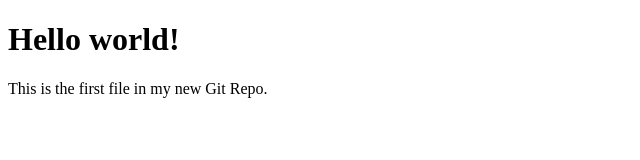
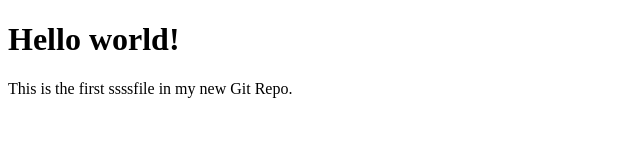
Before and after one commit to stefan123292/hello-world, a plain HTML site: page index.html in a window 1280 px wide. Shown: the full height of the page, 0-640 px from the left. Drawn offline with Linux system fonts and the light colour scheme.

```diff
--- a/index.html
+++ b/index.html
@@ -6,7 +6,7 @@
 <body>
 
 <h1>Hello world!</h1>
-<p>This is the first file in my new Git Repo.</p>
+<p>This is the first ssssfile in my new Git Repo.</p>
 
 </body>
 </html>
```
